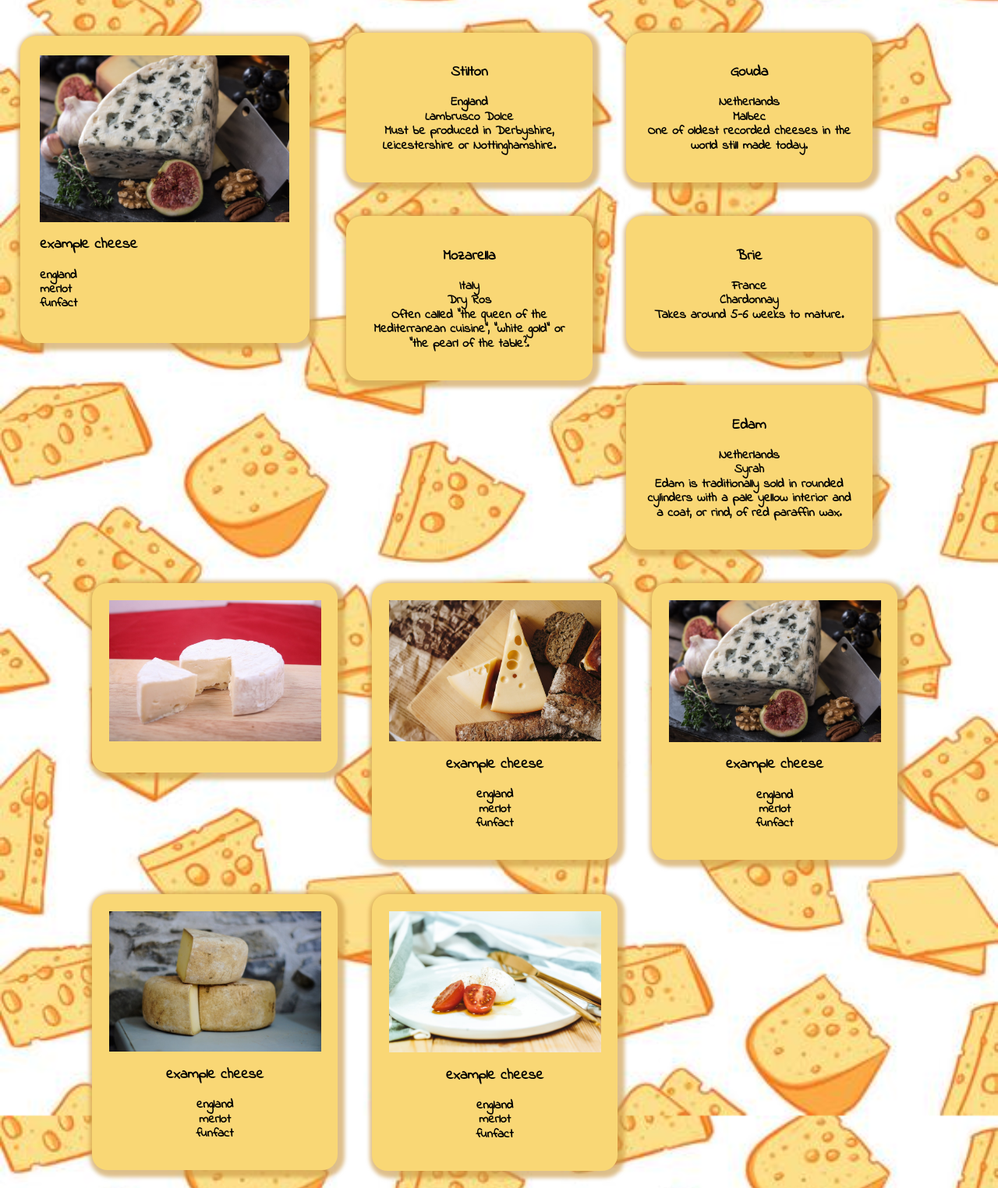
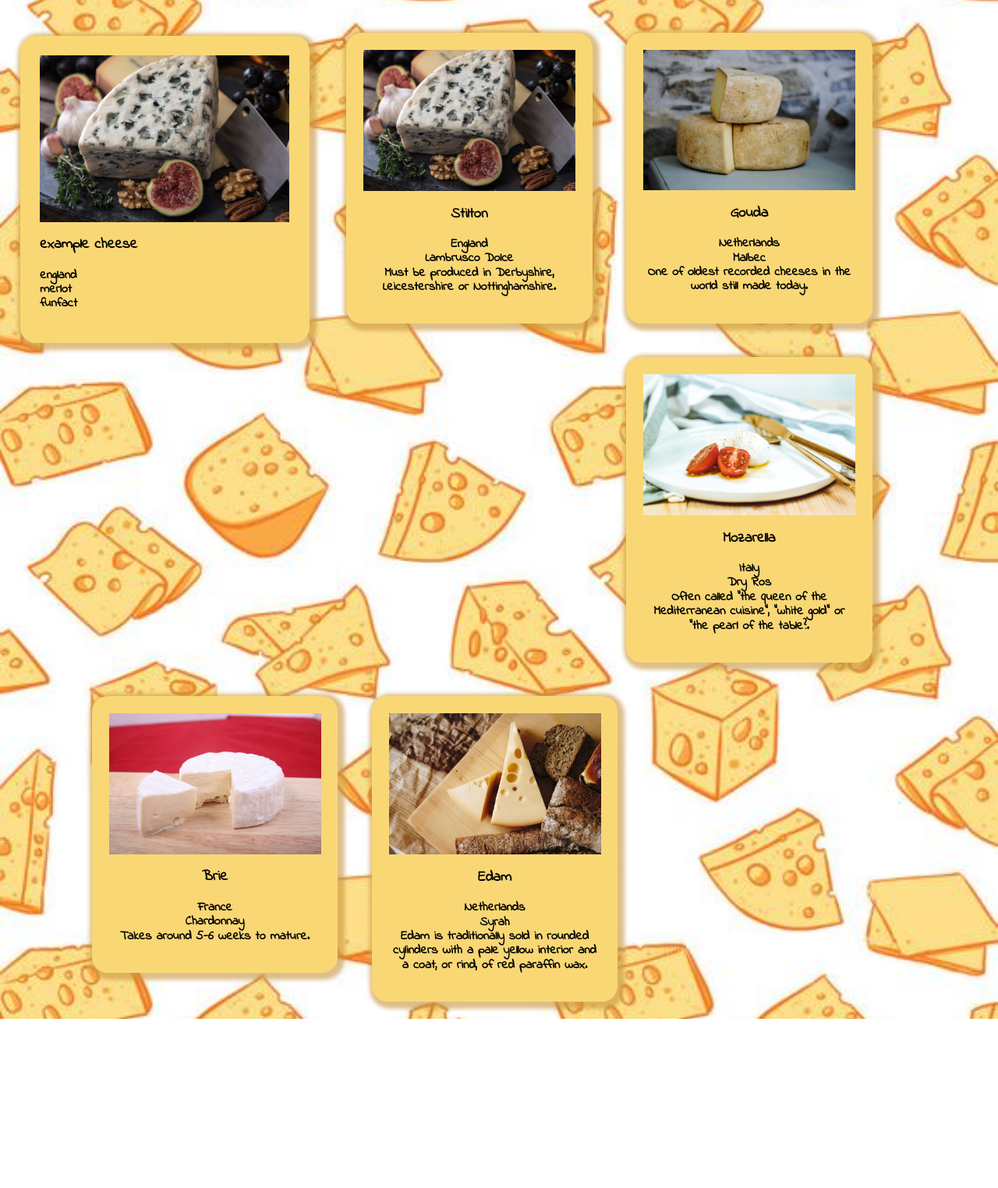
Before and after one commit to daniellaskinner/collectionApp, a PHP site: page / in a window 1280 px wide. Shown: the part 170-1694 px from the top of the page at 78% size. After the commit the page ends 1477 px from the top, so only its background shows below. Run offline with PHP 8.4, Linux system fonts and the light colour scheme; data comes from the database, SQL or seed files in the repository.

Commit message:
transferred cheese info into collection containers

```diff
--- a/functions.php
+++ b/functions.php
@@ -14,10 +14,13 @@ function getAllCheeses($db) {
 function displayACheese($cheeses) {
    $cheeseItem=" ";
     foreach($cheeses as $cheese) {
-        $cheeseItem.= "<div class='collectionItem'> <h3>" . $cheese['name'] . "</h3> <ul> <li>"
-            . $cheese['countryoforigin'] . "</li> <li>"
-            . $cheese['winepairing'] . "</li> <li>"
-            . $cheese['funfact'] . "</li> </ul> </div>";
+        $cheeseItem .= "<div class='collectionItem'>" ;
+        $cheeseItem .= "<div class='image'>";
+        $cheeseItem .= "<img src='" . $cheese['imgurl'] . "'/>" . "</div>";
+        $cheeseItem .= "<h3>" . $cheese['name'] . "</h3> <ul> <li>";
+        $cheeseItem .= $cheese['countryoforigin'] . "</li> <li>";
+        $cheeseItem .= $cheese['winepairing'] . "</li> <li>";
+        $cheeseItem .= $cheese['funfact'] . "</li> </ul> </div>";
     }
     return $cheeseItem;
 };
--- a/index.php
+++ b/index.php
@@ -36,65 +36,65 @@ $cheeseHtml = displayACheese($cheeses);
     <div class="container">
         <?php echo $cheeseHtml?>
 
-        <div class="collectionItem">
-            <div class="image">
-                <img src="images/brie.jpg" alt="">
-            </div>
-            <h3 class="cheeseName">  </h3>
-            <ul>
-                <li class="country"> </li>
-                <li class="wine"> </li>
-                <li class="fact"> </li>
-            </ul>
-        </div>
-
-        <div class="collectionItem">
-            <div class="image">
-                <img src="images/edam.jpeg" alt="">
-            </div>
-            <h3 class="cheeseName">example cheese</h3>
-            <ul>
-                <li class="country">england</li>
-                <li class="wine">merlot</li>
-                <li class="fact">funfact</li>
-            </ul>
-        </div>
-
-        <div class="collectionItem">
-            <div class="image">
-                <img src="images/stilton.jpeg" alt="">
-            </div>
-            <h3 class="cheeseName">example cheese</h3>
-            <ul>
-                <li class="country">england</li>
-                <li class="wine">merlot</li>
-                <li class="fact">funfact</li>
-            </ul>
-        </div>
-
-        <div class="collectionItem">
-            <div class="image">
-                <img src="images/gouda.jpeg" alt="">
-            </div>
-            <h3 class="cheeseName">example cheese</h3>
-            <ul>
-                <li class="country">england</li>
-                <li class="wine">merlot</li>
-                <li class="fact">funfact</li>
-            </ul>
-        </div>
-
-        <div class="collectionItem">
-            <div class="image">
-                <img src="images/mozarella.jpeg" alt="">
-            </div>
-            <h3 class="cheeseName">example cheese</h3>
-            <ul>
-                <li class="country">england</li>
-                <li class="wine">merlot</li>
-                <li class="fact">funfact</li>
-            </ul>
-        </div>
+<!--        <div class="collectionItem">-->
+<!--            <div class="image">-->
+<!--                <img src="images/brie.jpg" alt="">-->
+<!--            </div>-->
+<!--            <h3 class="cheeseName">Brie</h3>-->
+<!--            <ul>-->
+<!--                <li class="country">France</li>-->
+<!--                <li class="wine">Wine</li>-->
+<!--                <li class="fact">blahblahblahblahblah</li>-->
+<!--            </ul>-->
+<!--        </div>-->
+<!---->
+<!--        <div class="collectionItem">-->
+<!--            <div class="image">-->
+<!--                <img src="images/edam.jpeg" alt="">-->
+<!--            </div>-->
+<!--            <h3 class="cheeseName">example cheese</h3>-->
+<!--            <ul>-->
+<!--                <li class="country">england</li>-->
+<!--                <li class="wine">merlot</li>-->
+<!--                <li class="fact">funfact</li>-->
+<!--            </ul>-->
+<!--        </div>-->
+<!---->
+<!--        <div class="collectionItem">-->
+<!--            <div class="image">-->
+<!--                <img src="images/stilton.jpeg" alt="">-->
+<!--            </div>-->
+<!--            <h3 class="cheeseName">example cheese</h3>-->
+<!--            <ul>-->
+<!--                <li class="country">england</li>-->
+<!--                <li class="wine">merlot</li>-->
+<!--                <li class="fact">funfact</li>-->
+<!--            </ul>-->
+<!--        </div>-->
+<!---->
+<!--        <div class="collectionItem">-->
+<!--            <div class="image">-->
+<!--                <img src="images/gouda.jpeg" alt="">-->
+<!--            </div>-->
+<!--            <h3 class="cheeseName">example cheese</h3>-->
+<!--            <ul>-->
+<!--                <li class="country">england</li>-->
+<!--                <li class="wine">merlot</li>-->
+<!--                <li class="fact">funfact</li>-->
+<!--            </ul>-->
+<!--        </div>-->
+<!---->
+<!--        <div class="collectionItem">-->
+<!--            <div class="image">-->
+<!--                <img src="images/mozarella.jpeg" alt="">-->
+<!--            </div>-->
+<!--            <h3 class="cheeseName">example cheese</h3>-->
+<!--            <ul>-->
+<!--                <li class="country">england</li>-->
+<!--                <li class="wine">merlot</li>-->
+<!--                <li class="fact">funfact</li>-->
+<!--            </ul>-->
+<!--        </div>-->
 
     </div>
 
```
Lines whose indentation alone changed are shown as unchanged.
